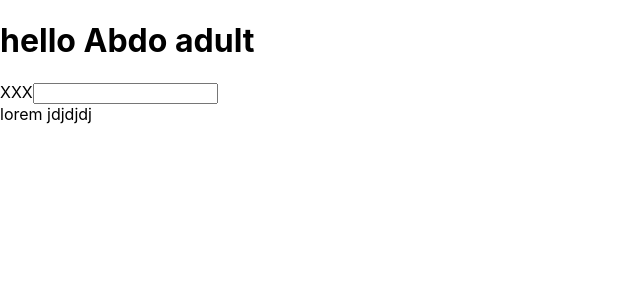
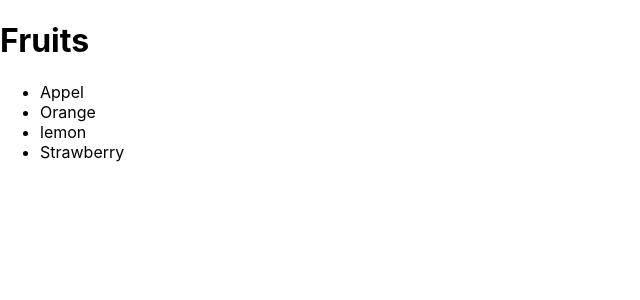
Before and after one commit to Abdo-esse/first_app_react, a React (Create React App) app: page / in a window 1280 px wide. Shown: the top 300 px of the page, without its empty margins (0-640 px from the left). Built offline with nearby package versions, Linux system fonts and the light colour scheme.

Commit message:
affiche fruits dynamique

```diff
--- a/src/Fruits/Fruit.jsx
+++ b/src/Fruits/Fruit.jsx
@@ -1,16 +1,31 @@
-import React from 'react'
+import React, { Component } from 'react'
 
-function Fruit() {
-  return (
+// function Fruit({fruits}) {
+//     const dispalyFruits=()=> fruits.map(item=>{return <li>{item}</li>})
+//   return (
+//     <>
+//     <h1>Fruits</h1>
+//       <ul>
+//         {dispalyFruits()}
+//       </ul>
+//     </>
+//   )
+// }
+
+class Fruit extends Component{
+
+    render(){
+        const dispalyFruits=()=>this.props.fruits.map(item=>{return <li>{item}</li>})
+        return(
     <>
+    <h1>Fruits</h1>
       <ul>
-        <li>Strawberry</li>
-        <li>lemon</li>
-        <li>Orange</li>
-        <li>Appel</li>
+        {dispalyFruits()}
       </ul>
     </>
   )
+
+    }
 }
 
 export default Fruit
--- a/src/index.js
+++ b/src/index.js
@@ -5,15 +5,13 @@ import App from './App';
 import reportWebVitals from './reportWebVitals';
 import HelloWorld from './holloWorld/HelloWorld';
 import TextField from './Forms/TextField';
+import Fruit from './Fruits/Fruit';
 
 const root = ReactDOM.createRoot(document.getElementById('root'));
+const fruits=["Appel","Orange","lemon","Strawberry"]
 root.render(
   <React.StrictMode>
-    {/* <App /> */}
-    <HelloWorld lastname="Abdo"/>
-    <TextField lastname="Abdo" label="XXX">
-      lorem jdjdjdj
-      </TextField>
+    <Fruit fruits={fruits} />
   </React.StrictMode>
 );
 
```
